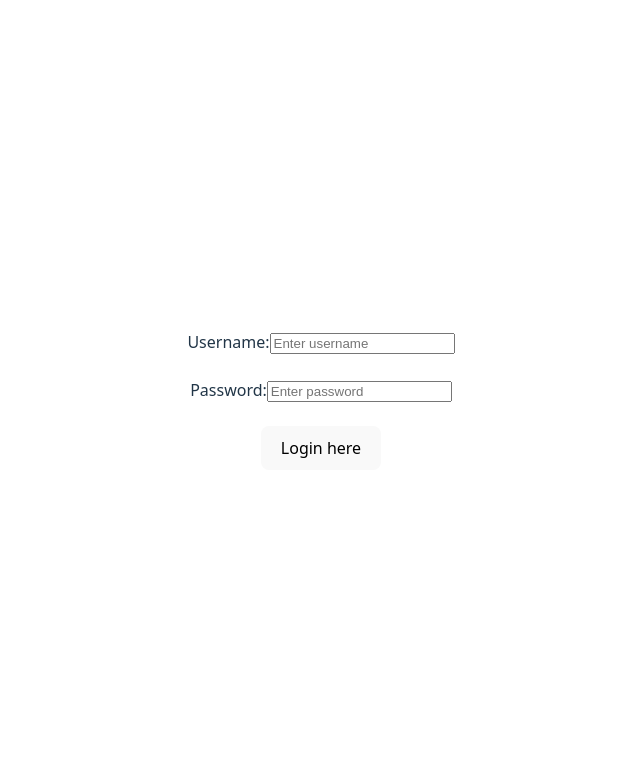
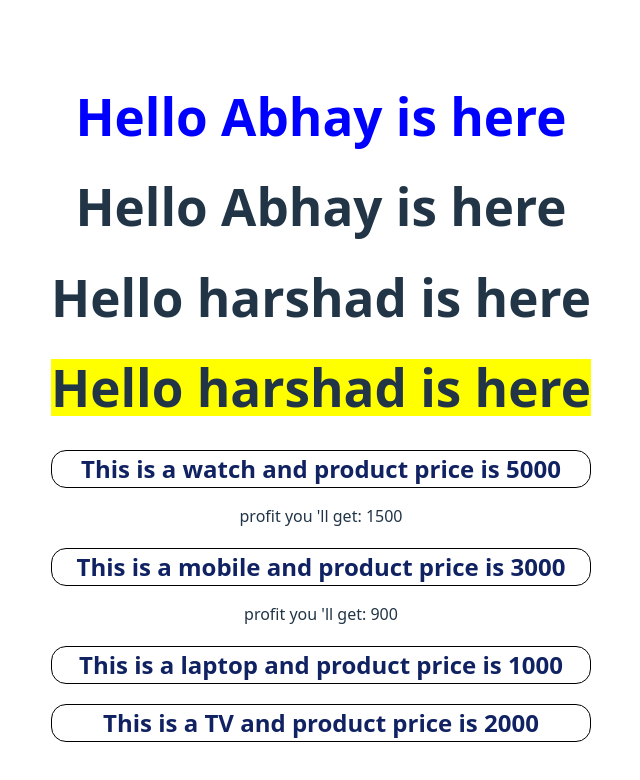
Before and after one commit to Abhay9326397439/react-practice, a React (Vite) app: page / in a window 1280 px wide. Shown: the top 780 px of the page, without its empty margins (319-959 px from the left). Built offline with nearby package versions, Linux system fonts and the light colour scheme.

Commit message:
update routes

```diff
--- a/src/App.jsx
+++ b/src/App.jsx
@@ -1,10 +1,9 @@
 import './App.css'
-import Login from './Login.jsx';
-
+import Product from './Product.jsx'
 function App() {
   return (
     <>
-      <Login />
+      <Product />
     </>
   );
 }
```
